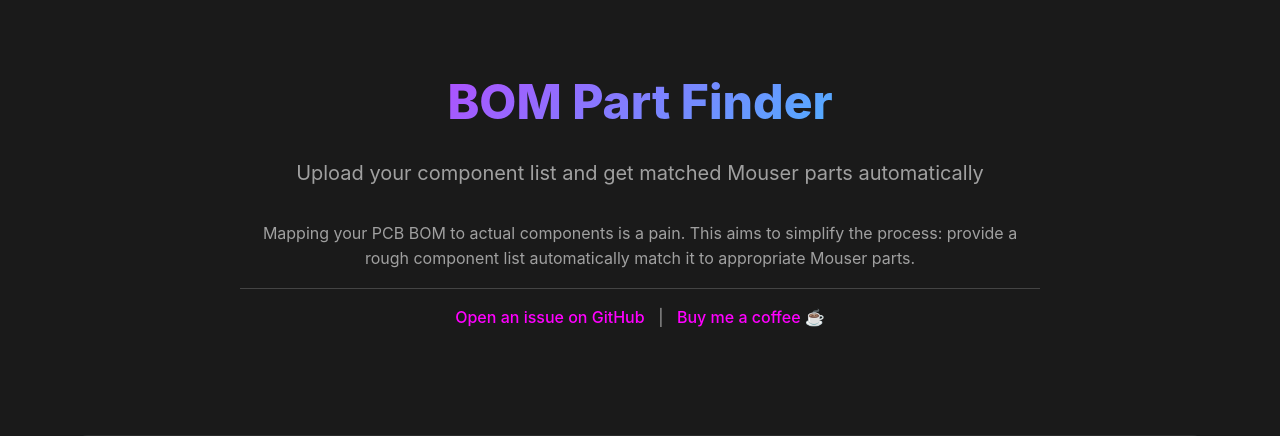
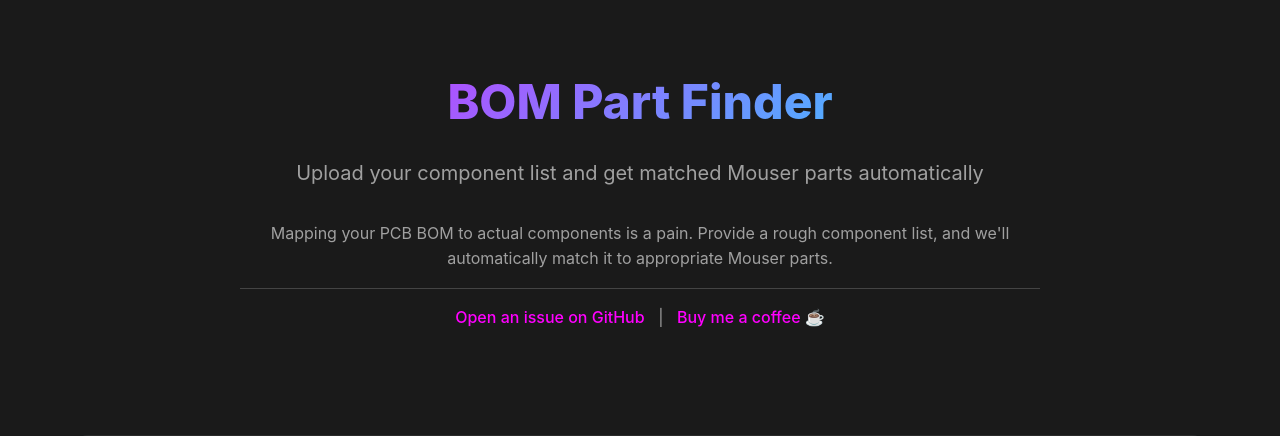
Before and after one commit to LastZactionHero/part_finder, a Flask app: page / in a window 1280 px wide. Shown: the top 436 px of the page. Run offline with Flask 3, Linux system fonts and the light colour scheme.

Commit message:
Refine header description for clarity and conciseness in index.html

```diff
--- a/pcb_part_finder/web/templates/index.html
+++ b/pcb_part_finder/web/templates/index.html
@@ -11,7 +11,7 @@
         <header>
             <h1>BOM Part Finder</h1>
             <p class="description">Upload your component list and get matched Mouser parts automatically</p>
-            <p class="header-info">Mapping your PCB BOM to actual components is a pain. This aims to simplify the process: provide a rough component list automatically match it to appropriate Mouser parts.</p>
+            <p class="header-info">Mapping your PCB BOM to actual components is a pain. Provide a rough component list, and we'll automatically match it to appropriate Mouser parts.</p>
             <hr class="header-divider"/>
             <p class="header-info">
                 <a href="https://github.com/LastZactionHero/part_finder/issues" target="_blank" rel="noopener noreferrer">Open an issue on GitHub</a>
```
